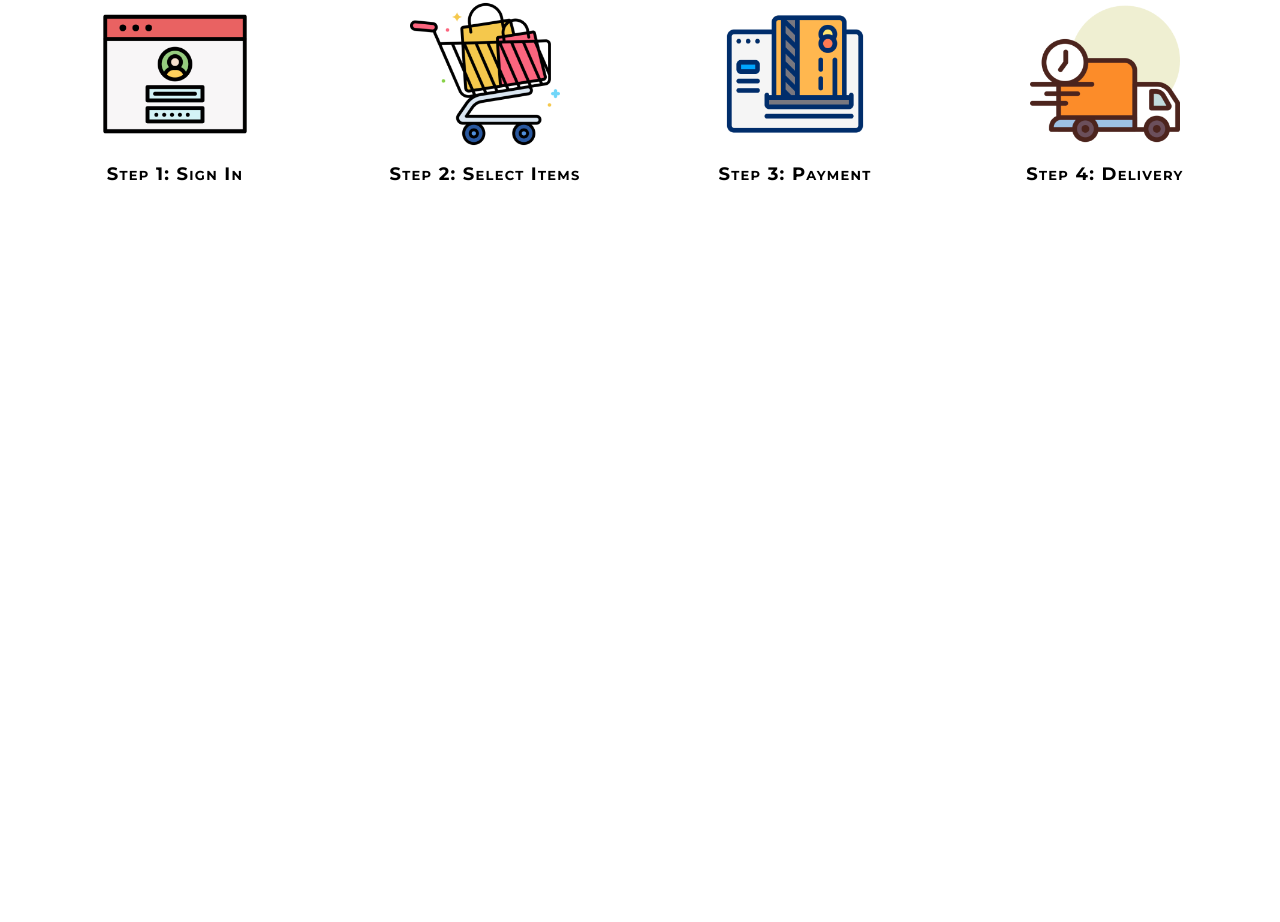
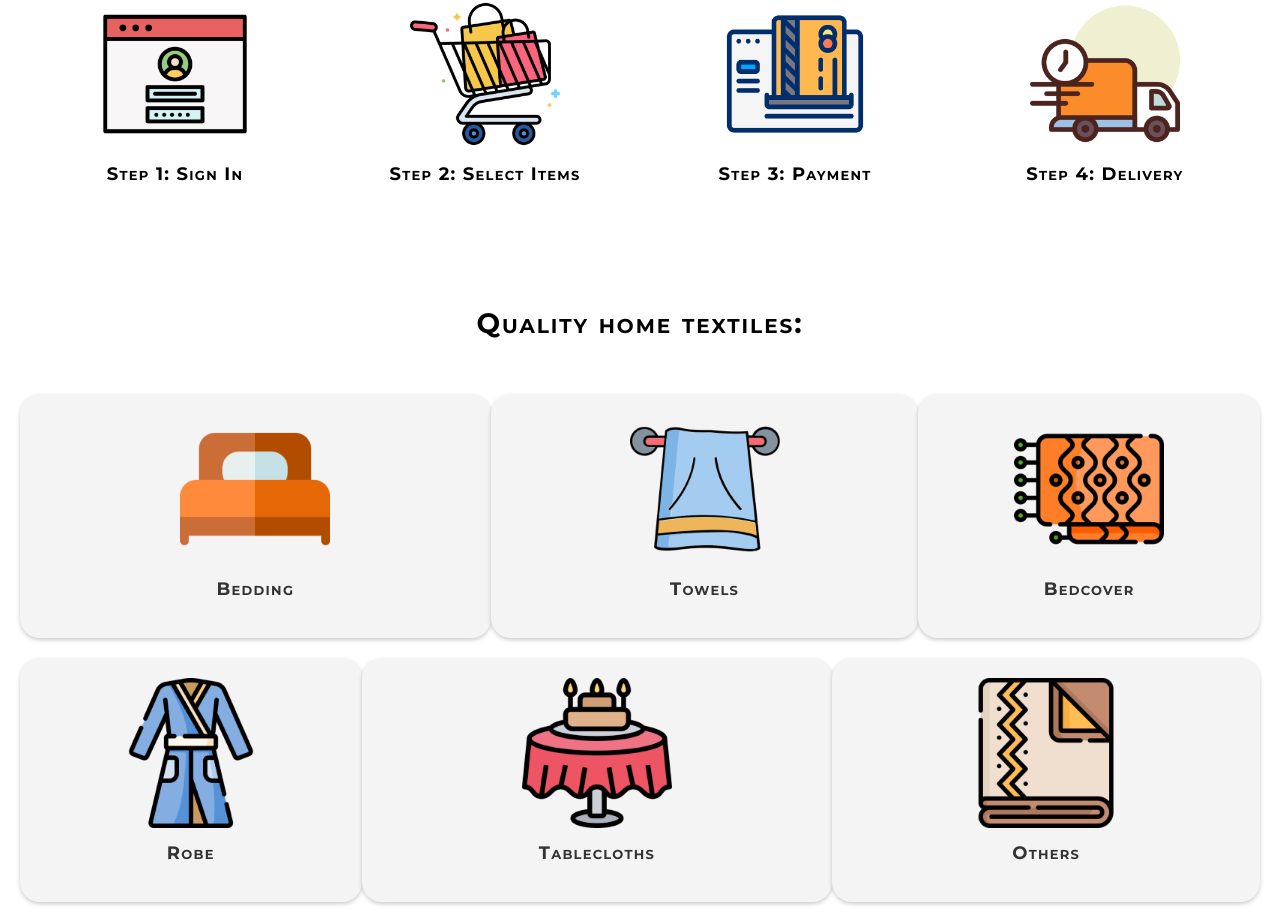
Before and after one commit to bakenova/HomeTextile, a PHP site: page / in a window 1280 px wide. Shown: the part 898-1820 px from the top of the page. Before the commit the page ends 1079 px from the top, so only its background shows below. Run offline with PHP 8.4, Linux system fonts and the light colour scheme.

Commit message:
Added Menu and media query

```diff
--- a/index.html
+++ b/index.html
@@ -66,6 +66,43 @@
     </div>
 
     <!-- Menu -->
+    <div class="quality-section">
+        <h2>Quality home textiles:</h2>
+
+        <div class="textile-blocks">
+            <a href="catalog.html" class="textile-block-1">
+                <img src="images/menu1.png" alt="Textile 1">
+                <p>Bedding</p>
+            </a>
+
+            <a href="catalog.html" class="textile-block-2">
+                <img src="images/menu2.png" alt="Textile 2">
+                <p>Towels</p>
+            </a>
+
+            <a href="catalog.html" class="textile-block-3">
+                <img src="images/menu3.png" alt="Textile 3">
+                <p>Bedcover</p>
+            </a>
+        </div>
+
+        <div class="textile-blocks">
+            <a href="catalog.html" class="textile-block-3">
+                <img src="images/menu4.png" alt="Textile 4">
+                <p>Robe</p>
+            </a>
+
+            <a href="catalog.html" class="textile-block-1">
+                <img src="images/menu5.png" alt="Textile 5">
+                <p>Tablecloths</p>
+            </a>
+
+            <a href="catalog.html" class="textile-block-2">
+                <img src="images/menu6.png" alt="Textile 6">
+                <p>Others</p>
+            </a>
+        </div>
+    </div>
 
     <script src="script.js"></script>
 
--- a/style.css
+++ b/style.css
@@ -29,7 +29,7 @@ nav ul li {
 
 nav a {
     text-decoration: none;
-    color: #000; /* Adjust as needed */
+    color: #000;
     font-weight: bold;
     font-size: 16px;
     transition: color 0.3s ease-in-out;
@@ -146,3 +146,175 @@ nav a:hover {
     font-size: 18px;
     letter-spacing: 0.07em;
 }
+
+/* Quality Textile as for Menu */
+
+.quality-section {
+    margin-top: 40px;
+    padding: 20px;
+    text-align: center;
+}
+
+.quality-section h2 {
+    padding-bottom: 30px;
+    font-variant: small-caps;
+    font-weight: bold;
+    font-size: 28px;
+    letter-spacing: 0.07em;
+}
+
+.textile-blocks {
+    display: flex;
+    justify-content: space-around;
+    margin-top: 20px;
+}
+
+.textile-block-1 {
+    padding: 20px;
+    text-align: center;
+    text-decoration: none;
+    color: #333;
+    background-color: #F4F4F4;
+    width: 500px;
+    border-radius: 20px;
+    box-shadow: 0 2px 4px rgba(0, 0, 0, 0.2);
+    transition: box-shadow 0.3s ease-in-out;
+}
+
+.textile-block-2 {
+    padding: 20px;
+    text-align: center;
+    text-decoration: none;
+    color: #333;
+    background-color: #F4F4F4;
+    width: 450px;
+    border-radius: 20px;
+    box-shadow: 0 2px 4px rgba(0, 0, 0, 0.2);
+    transition: box-shadow 0.3s ease-in-out;
+}
+
+.textile-block-3 {
+    padding: 20px;
+    text-align: center;
+    text-decoration: none;
+    color: #333;
+    background-color: #F4F4F4;
+    width: 350px;
+    border-radius: 20px;
+    box-shadow: 0 2px 4px rgba(0, 0, 0, 0.2);
+    transition: box-shadow 0.3s ease-in-out;
+}
+
+.textile-blocks img {
+    width: 150px;
+    height: auto;
+    border-radius: 10px;
+}
+
+.textile-blocks p {
+    margin-top: 10px;
+    font-variant: small-caps;
+    font-weight: 600;
+    font-size: 18px;
+    letter-spacing: 0.07em;
+}
+
+/* Hover effect for better visual feedback */
+.textile-block-1:hover, .textile-block-2:hover, .textile-block-3:hover {
+    box-shadow: 0 0 10px rgba(217, 217, 217, 0.4);
+    color: #950C3D;
+}
+
+/* Your other styles remain unchanged */
+/* Your existing CSS styles remain unchanged */
+
+/* Media query for smartphones */
+@media only screen and (max-width: 600px) {
+    body {
+        flex-direction: column; /* Change to column layout for smaller screens */
+    }
+
+    header {
+        position: relative;
+        width: 100%;
+    }
+
+    header img {
+        width: 50px; /* Adjust the width as needed */
+        height: 50px; /* Adjust the height as needed */
+    }
+
+    nav a {
+        text-decoration: none;
+        color: #000;
+        font-weight: bold;
+        font-size: 12px;
+        transition: color 0.3s ease-in-out;
+    }
+
+    .button-container {
+        flex-direction: column;
+        margin-top: 10px;
+    }
+
+    /* .left-button, .right-button {
+        margin: 10px;
+    } */
+
+    .welcome-section {
+        width: calc(100% - 20px);
+        height: calc(100% - 60px);
+    }
+
+    .overlay {
+        border-radius: 10px;
+        text-align: center;
+    }
+
+    .welcome-text {
+        font-size: 20px;
+        padding-left: 20px;
+        padding-right: 20px;
+        text-align: center;
+    }
+
+    .sub-text {
+        font-size: 14px;
+        padding-left: 20px;
+        padding-right: 20px;
+        text-align: center;
+    }
+
+    .purchase-steps {
+        padding: 10px;
+    }
+
+    .step-container {
+        flex-direction: column;
+        align-items: center;
+    }
+
+    .step-block {
+        width: 100%;
+    }
+
+    .textile-blocks {
+        flex-direction: column;
+        align-items: center;
+        margin-left: 10px;
+        margin-right: 10px;
+    }
+
+    .textile-blocks img {
+        width: 80px;
+        height: auto;
+        border-radius: 10px;
+    }
+
+    .textile-block-1,
+    .textile-block-2,
+    .textile-block-3 {
+        width: calc(100% - 20px);
+        margin-bottom: 20px;
+    }
+}
```
Also changed, not shown: images/menu1.png (added), images/menu2.png (added), images/menu3.png (added), images/menu4.png (added), images/menu5.png (added), images/menu6.png (added), 1 other file.
